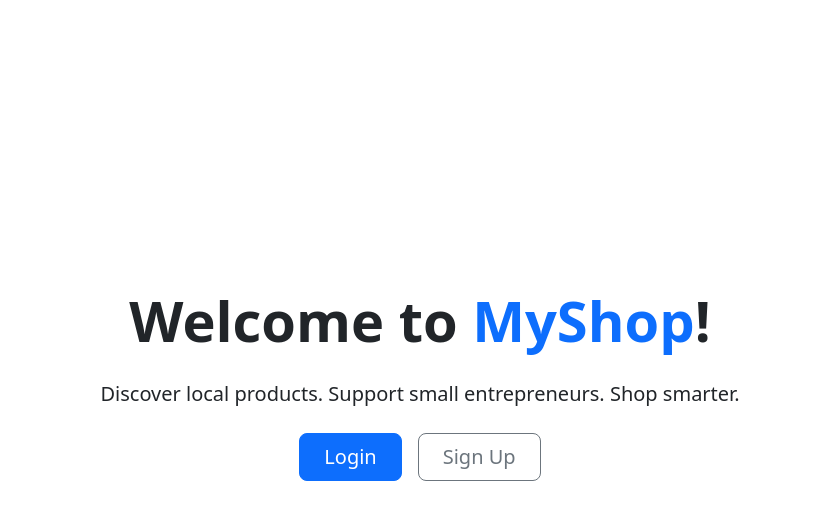
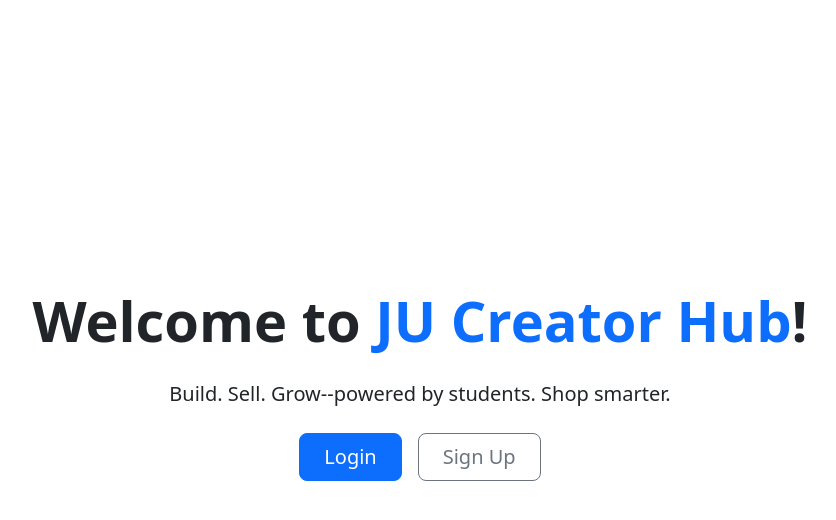
Before and after one commit to cometkhadija/Prideproject, a Django app: page / in a window 1280 px wide. Shown: the top 520 px of the page, without its empty margins (220-1056 px from the left). Run offline with Django 5.2, Linux system fonts and the light colour scheme; parts of the project's set-up code (start-up, migrations or seed data) failed here and were passed over.

Commit message:
Few Additional changes and fixing bugs

```diff
--- a/creatorhub/ecommerce/templates/ecommerce/confirm_delete.html
+++ b/creatorhub/ecommerce/templates/ecommerce/confirm_delete.html
@@ -2,9 +2,7 @@
 {% block title %}Delete {{ product.name }}{% endblock %}
 {% block content %}
 <div class="container mt-4">
-
     <h2>Are you sure you want to delete "{{ product.name }}"?</h2>
-
     <form method="post">
         {% csrf_token %}
         <input type="hidden" name="next" value="{{ next }}">
--- a/creatorhub/ecommerce/templates/ecommerce/home.html
+++ b/creatorhub/ecommerce/templates/ecommerce/home.html
@@ -5,8 +5,8 @@
 {% block page_content %}
 <div class="container d-flex justify-content-center align-items-center" style="min-height: 90vh;">
     <div class="text-center">
-        <h1 class="display-4 fw-bold mb-4">Welcome to <span class="text-primary">MyShop</span>!</h1>
-        <p class="lead mb-4">Discover local products. Support small entrepreneurs. Shop smarter.</p>
+        <h1 class="display-4 fw-bold mb-4">Welcome to <span class="text-primary">JU Creator Hub</span>!</h1>
+        <p class="lead mb-4">Build. Sell. Grow--powered by students. Shop smarter.</p>
         <div class="d-grid gap-3 d-sm-flex justify-content-sm-center">
             <a href="{% url 'login' %}" class="btn btn-primary btn-lg px-4">Login</a>
             <a href="{% url 'signup' %}" class="btn btn-outline-secondary btn-lg px-4">Sign Up</a>
--- a/creatorhub/ecommerce/views.py
+++ b/creatorhub/ecommerce/views.py
@@ -117,17 +117,15 @@ def edit_product(request, product_id):
 @login_required
 def delete_product(request, product_id):
     product = get_object_or_404(Product, id=product_id)
-
-    if request.user != product.seller:
-        messages.error(request, "You are not authorized to delete this product.")
-        return redirect('product_detail', product_id=product.id)
-
     if request.method == 'POST':
         product.delete()
-        messages.success(request, "Product deleted successfully.")
-        return redirect('product_showcase')
+        return redirect('product_showcase')  # jekhane delete porbe redirect hobe
+    context = {
+        'product': product,
+        'next': request.GET.get('product_showcase'),
+    }
+    return render(request, 'ecommerce/confirm_delete.html', context)
 
-    return render(request, 'ecommerce/delete_product.html', {'product': product})
 
 # --------- Dashboard ---------
 
```
